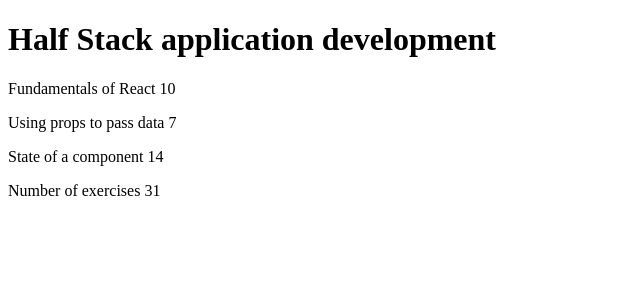
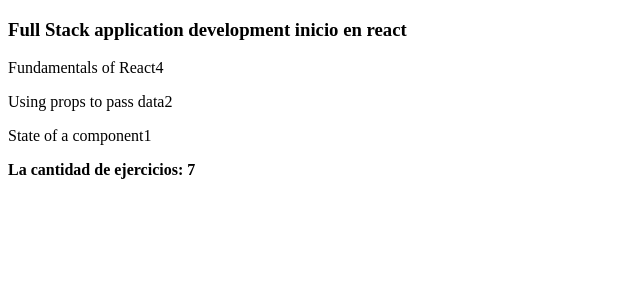
Before and after one commit to acrUnix/App-react, a JavaScript app: page / in a window 1280 px wide. Shown: the top 300 px of the page, without its empty margins (0-640 px from the left). Built offline with nearby package versions, Linux system fonts and the light colour scheme.

Commit message:
refactorizando el componente app

```diff
--- a/src/App.js
+++ b/src/App.js
@@ -1,25 +1,25 @@
+import Tit from "./Tit";
+import Text from "./Text";
+import Result from "./Result";
+
 const App = () => {
-  const course = 'Half Stack application development'
+  const course = 'Full Stack application development'
   const part1 = 'Fundamentals of React'
-  const exercises1 = 10
+  const exercises1 = 4
   const part2 = 'Using props to pass data'
-  const exercises2 = 7
+  const exercises2 = 2
   const part3 = 'State of a component'
-  const exercises3 = 14
+  const exercises3 = 1
 
   return (
     <div>
-      <h1>{course}</h1>
-      <p>
-        {part1} {exercises1}
-      </p>
-      <p>
-        {part2} {exercises2}
-      </p>
-      <p>
-        {part3} {exercises3}
-      </p>
-      <p>Number of exercises {exercises1 + exercises2 + exercises3}</p>
+      <Tit prueba={course}/>
+
+      <Text par={part1} exe={exercises1}/>
+      <Text par={part2} exe={exercises2}/>
+      <Text par={part3} exe={exercises3}/>
+
+      <Result  ex1={exercises1} ex2={exercises2} ex3={exercises3}/>
     </div>
   )
 }
--- /dev/null
+++ b/src/Result.js
@@ -0,0 +1,3 @@
+const Result = ({ex1, ex2, ex3}) => <p><strong>La cantidad de ejercicios: {ex1 + ex2 + ex3}</strong></p>
+
+export default Result;
--- /dev/null
+++ b/src/Text.js
@@ -0,0 +1,4 @@
+
+const Text = ({par, exe})=> <p>{par}{exe}</p>
+
+export default Text;
--- /dev/null
+++ b/src/Tit.js
@@ -0,0 +1,3 @@
+
+const Tit = ({prueba}) => <h3>{prueba} inicio en react</h3>;
+export default Tit;
```
